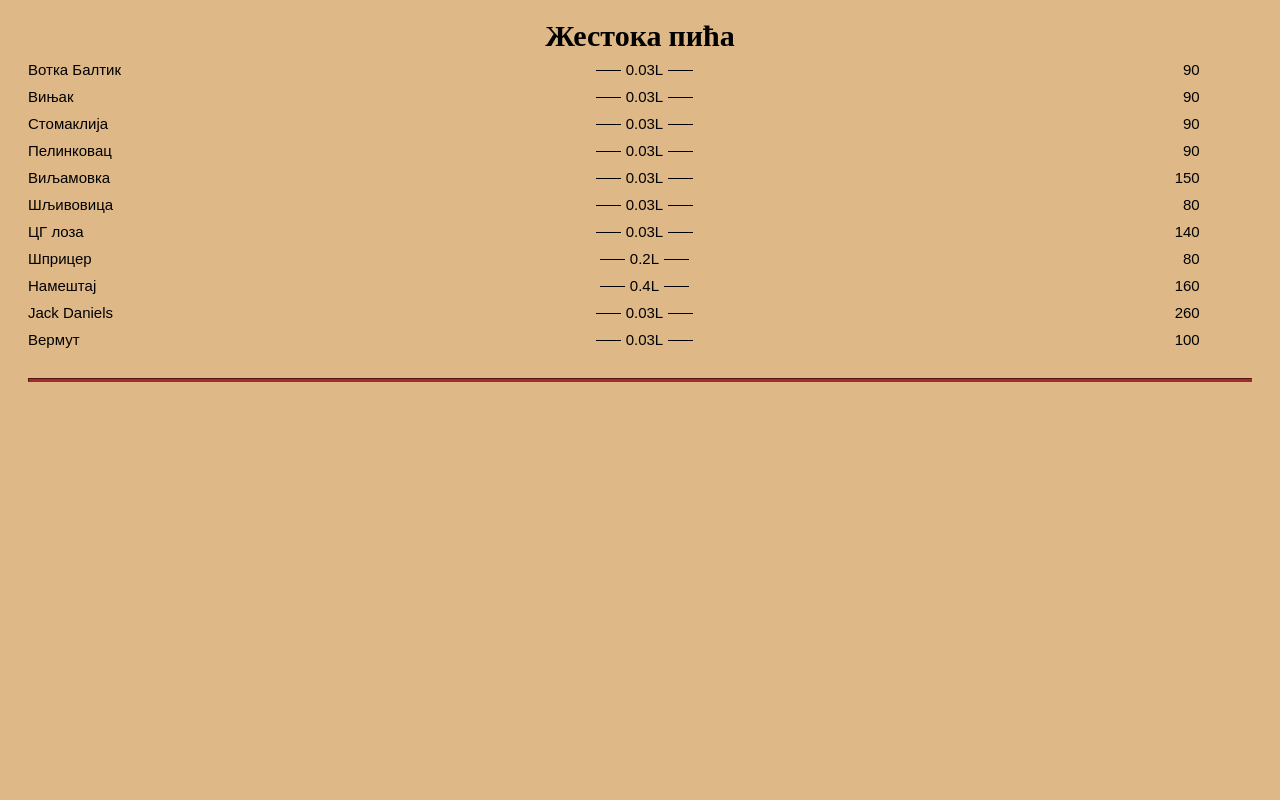
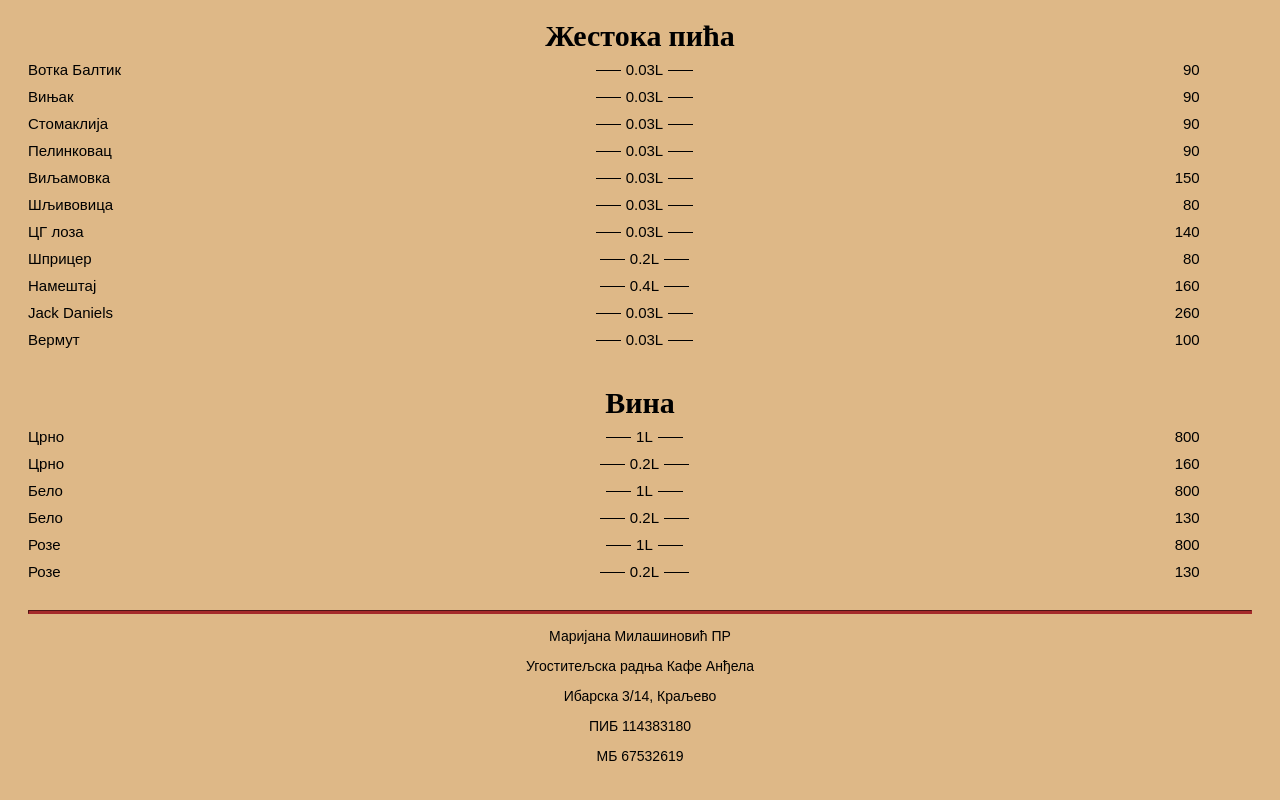
Before and after one commit to andjelakafe/andjelakafe.github.io, a plain HTML site: page index.html in a window 1280 px wide. Shown: the part 1532-2332 px from the top of the page. Before the commit the page ends 1950 px from the top, so only its background shows below. Drawn offline with Linux system fonts and the light colour scheme.

Commit message:
Update index.html

```diff
--- a/index.html
+++ b/index.html
@@ -217,7 +217,7 @@
                 <p class="quantity">0.03L</p>
                 <p class="price">140</p>
               </article>
-          </section>
+
           <article class="item">
             <p class="dessert">Шприцер</p>
             <p class="quantity">0.2L</p>
@@ -238,10 +238,51 @@
             <p class="quantity">0.03L</p>
             <p class="price">100</p>
           </article>
+         </section>
+         <section>
+          <h2>Вина</h2>
+          <img
+          />
+            <article class="item">
+              <p class="dessert">Црно</p>
+              <p class="quantity">1L</p>
+              <p class="price">800</p>
+            </article>
+            <article class="item">
+              <p class="dessert">Црно</p>
+              <p class="quantity">0.2L</p>
+              <p class="price">160</p>
+            </article>
+            <article class="item">
+              <p class="dessert">Бело</p>
+              <p class="quantity">1L</p>
+              <p class="price">800</p>
+            </article>
+            <article class="item">
+              <p class="dessert">Бело</p>
+              <p class="quantity">0.2L</p>
+              <p class="price">130</p>
+            </article>
+            <article class="item">
+              <p class="dessert">Розе</p>
+              <p class="quantity">1L</p>
+              <p class="price">800</p>
+            </article>
+            <article class="item">
+              <p class="dessert">Розе</p>
+              <p class="quantity">0.2L</p>
+              <p class="price">130</p>
+            </article>
+        </section>
+
       </main>
       <hr class="bottom-line" />
       <footer>
-
+       <p>Маријана Милашиновић ПР</p>
+       <p>Угоститељска радња Кафе Анђела</p>
+       <p>Ибарска 3/14, Краљево</p>
+       <p>ПИБ 114383180</p>
+       <p>МБ 67532619</p>
 
       </footer>
     </div>
```
